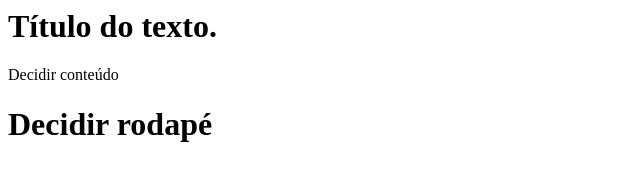
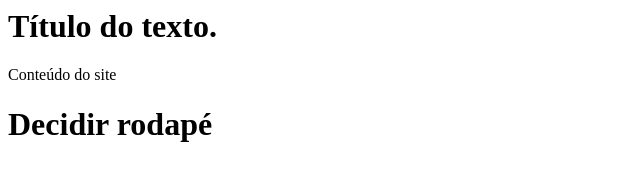
Before and after one commit to gizelecardoso/curso-git, a plain HTML site: page home_page.html in a window 1280 px wide. Shown: the full height of the page, 0-640 px from the left. Drawn offline with Linux system fonts and the light colour scheme.

Commit message:
Conteúdo do site

```diff
--- a/home_page.html
+++ b/home_page.html
@@ -9,7 +9,7 @@
 			Título do texto.
 		</h1>
 		<div>
-			Decidir conteúdo
+			Conteúdo do site
 		</div>
 		<h1>
 			Decidir rodapé
```
